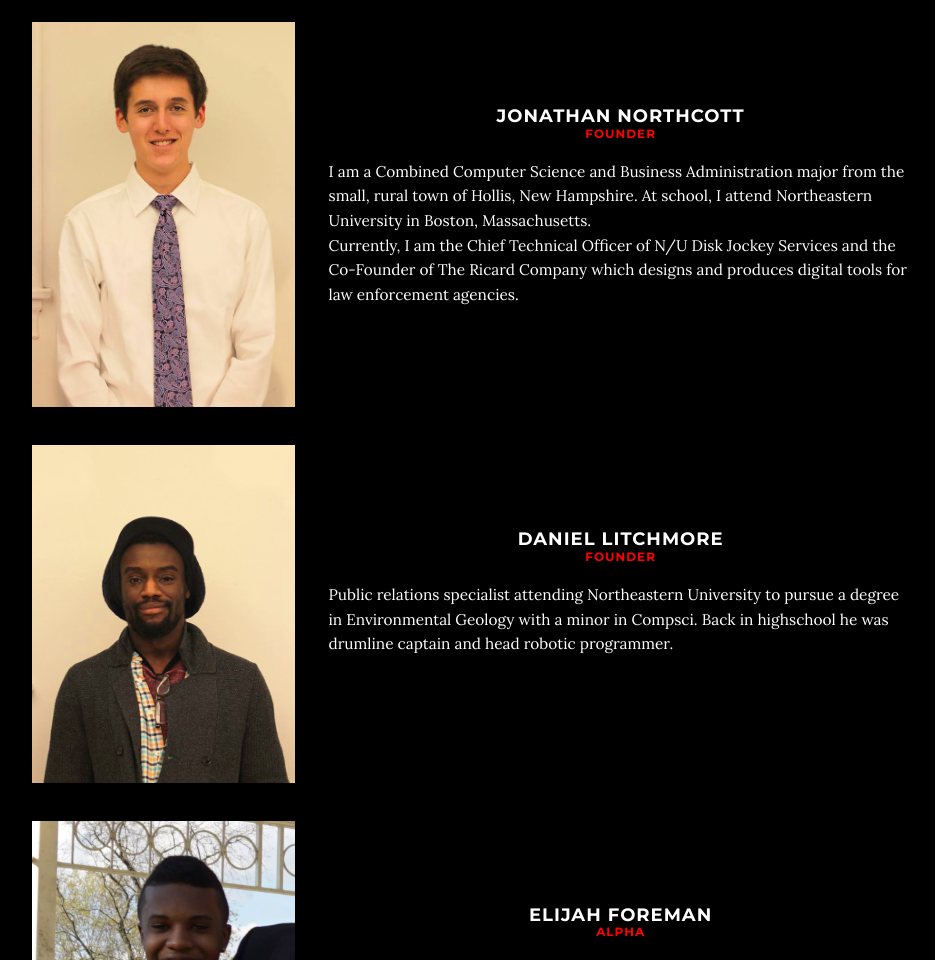
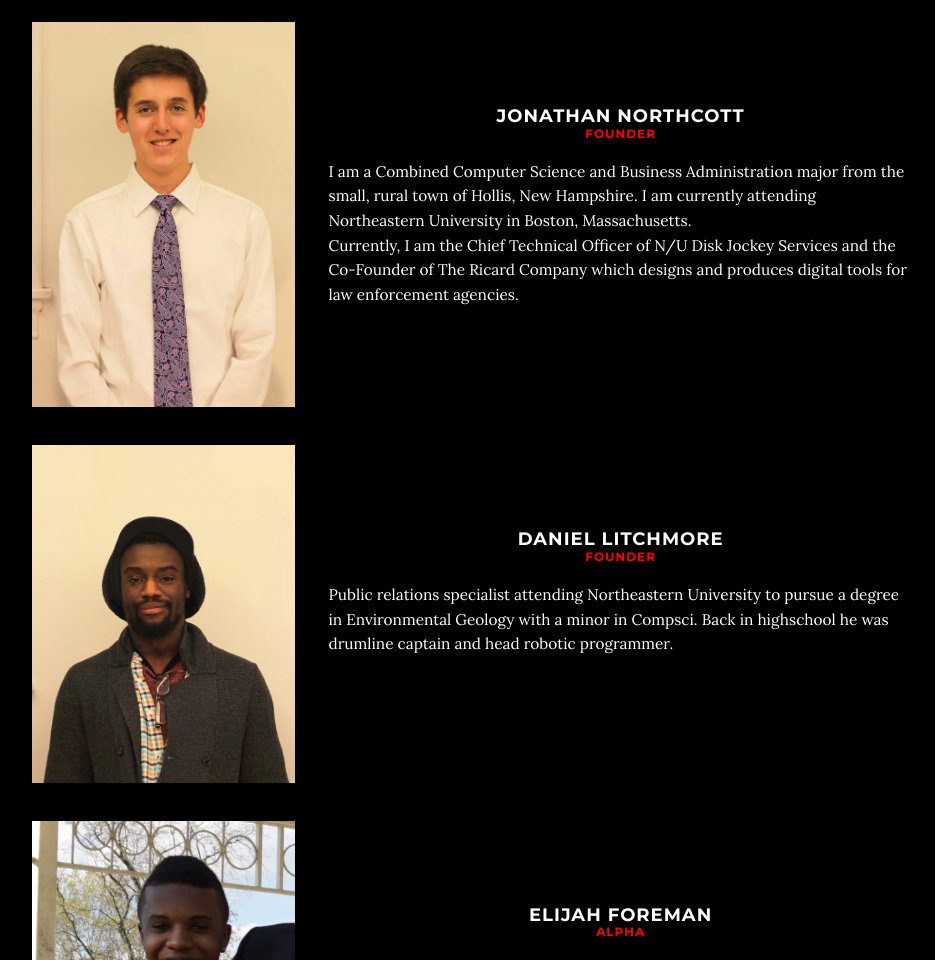
Before and after one commit to alexmelagrano/ChiSig, a plain HTML site: page pages/members.html in a window 1280 px wide. Shown: the part 1495-2455 px from the top of the page, without its empty margins (154-1089 px from the left). Drawn offline with Linux system fonts and the light colour scheme.

Commit message:
Update members.html

```diff
--- a/pages/members.html
+++ b/pages/members.html
@@ -121,7 +121,7 @@
                     <h4>Jonathan Northcott<span><h6>Founder</h6></span></h4>
                         <!-- BIO -->
                         <p>
-                           I am a Combined Computer Science and Business Administration major from the small, rural town of Hollis, New Hampshire. At school, I attend Northeastern University in Boston, Massachusetts.<br>Currently, I am the Chief Technical Officer of N/U Disk Jockey Services and the Co-Founder of The Ricard Company which designs and produces digital tools for law enforcement agencies.
+                           I am a Combined Computer Science and Business Administration major from the small, rural town of Hollis, New Hampshire. I am currently attending Northeastern University in Boston, Massachusetts.<br>Currently, I am the Chief Technical Officer of N/U Disk Jockey Services and the Co-Founder of The Ricard Company which designs and produces digital tools for law enforcement agencies.
                         </p>
                     </div></div>
                 <!--End CHI SIG MEMBER-->
```
